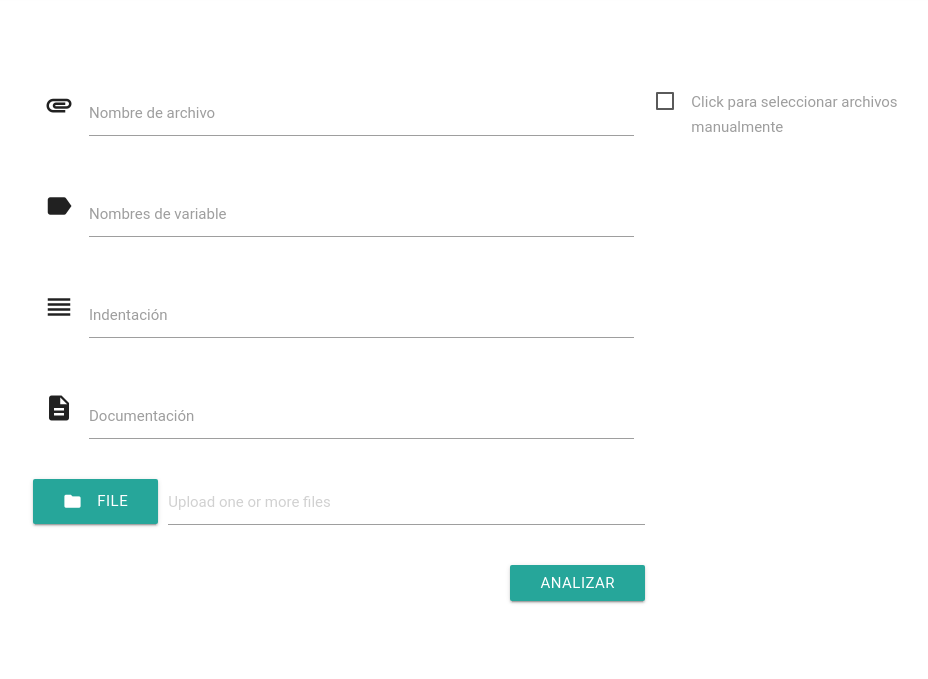
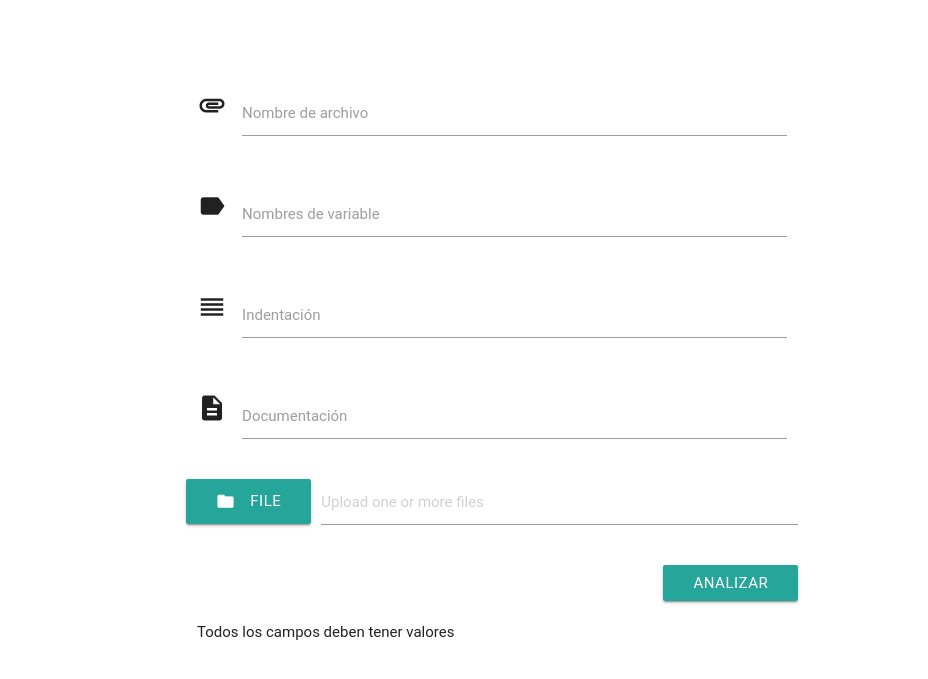
Before and after one commit to AndresGalaviz/CodingStandard, a Django app: page /app/input/ in a window 1280 px wide. Shown: the part 69-748 px from the top of the page, without its empty margins (148-1076 px from the left). Run offline with Django 3.2, Linux system fonts and the light colour scheme; some libraries are stand-ins or nearby versions; some web fonts are replaced.

Commit message:
funcionalidad para validar grading criteria

```diff
--- a/CodingStandardDjango/app/templates/base.html
+++ b/CodingStandardDjango/app/templates/base.html
@@ -15,6 +15,7 @@
 
     <!-- Compiled and minified JavaScript -->
     <script src="https://cdnjs.cloudflare.com/ajax/libs/materialize/0.97.7/js/materialize.min.js"></script>
+    <script src="https://code.jquery.com/jquery-1.10.2.js"></script>
 </head>
 <body>
     <nav>
--- a/CodingStandardDjango/app/templates/input.html
+++ b/CodingStandardDjango/app/templates/input.html
@@ -4,7 +4,7 @@
 <div class="container">
     <div class="row">
         <form>
-            <div class="col s8">
+            <div class="col s8 offset-s2">
                 <div class="row">
                     <div class="input-field col s12">
                         <i class="material-icons prefix">attachment</i>
@@ -22,7 +22,7 @@
                 <div class="row">
                     <div class="input-field col s12">
                         <i class="material-icons prefix">reorder</i>
-                        <input id="identation" type="number" class="validate">
+                        <input id="indentation" type="number" class="validate">
                         <label class="active" for="identation">Indentación</label>
                     </div>
                 </div>
@@ -50,18 +50,34 @@
                         <a class="waves-effect waves-light btn">Analizar</a>
                     </div>
                 </div>
-            </div>
-            <div class="col s4">
-                <div class="row">
-                    <div class="col s12">
-                        <p>
-                            <input type="checkbox" id="test5" />
-                            <label for="test5">Click para seleccionar archivos manualmente</label>
-                        </p>
-                    </div>
-                </div>
+                <p id="error"></p>
             </div>
         </form>
     </div>
 </div>
+<script>
+    $( "input" ).keyup(function() {
+        displayVals()
+    }).keyup();
+
+    function displayVals() {
+      var filename = parseInt($( "#filename" ).val());
+      var variables = parseInt($( "#variables" ).val());
+      var indentation = parseInt($( "#indentation" ).val());
+      var documentation = parseInt($( "#documentation" ).val());
+
+      var check = !$.isNumeric(filename) || !$.isNumeric(variables) || !$.isNumeric(indentation) || !$.isNumeric(documentation)
+      var total = filename + variables + indentation + documentation
+      if(check) {
+        $( "#error " ).html("Todos los campos deben tener valores");
+      }
+      else if(total != 100) {
+        $( "#error " ).html("Los campos deben sumar 100");
+      }
+      else {
+        $( "#error " ).html("Excelente");
+      }
+    }
+    displayVals();
+</script>
 {% endblock %}
```
Also changed, not shown: CodingStandardDjango/app/static/js/controller.js (added), CodingStandardDjango/app/static/js/vue.js (renamed from CodingStandardDjango/app/js/vue.js).
